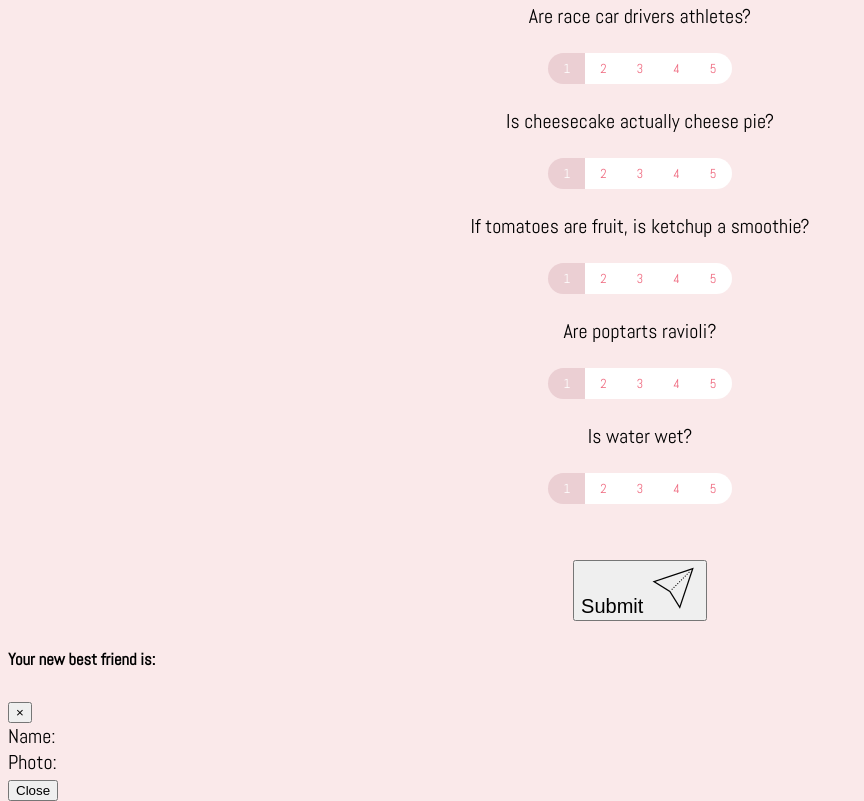
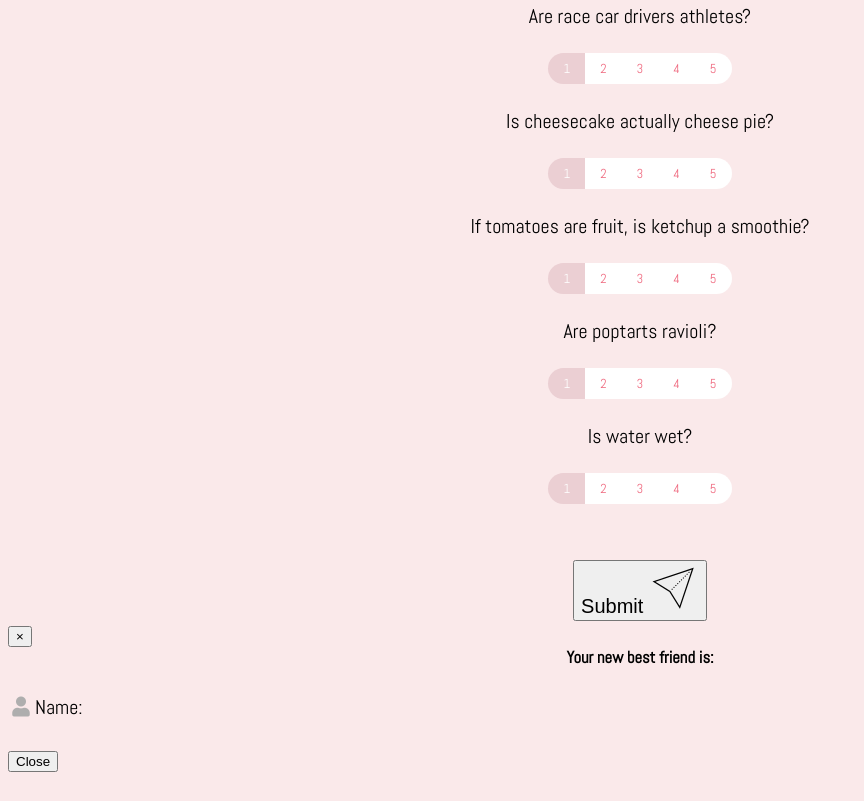
Before and after one commit to sonmic/FriendFinder, a website: page app/public/survey.html in a window 1280 px wide. Shown: the part 766-1567 px from the top of the page, without its empty margins (0-864 px from the left). After the commit the page ends 1538 px from the top, so only its background shows below. Drawn offline with nearby package versions, Linux system fonts and the light colour scheme; a web font is replaced by a local one.

Commit message:
improved result modal content layout

```diff
--- a/app/public/style.css
+++ b/app/public/style.css
@@ -26,8 +26,11 @@ body {
     text-align: center;
 }
 
+.modal-title,
+.modal-body,
 .qContainer{
     text-align: center;
+    margin: auto;
 }
 
 
--- a/app/public/survey.html
+++ b/app/public/survey.html
@@ -193,7 +193,6 @@
         <div class="modal-dialog" role="document">
           <div class="modal-content">
             <div class="modal-header">
-              <h5 class="modal-title">Your new best friend is:</h5>
               <button
                 type="button"
                 class="close"
@@ -204,22 +203,14 @@
               </button>
             </div>
             <div class="modal-body">
-
+                <h5 class="modal-title">Your new best friend is: </h5> <br>
                 <div class="friendNameContainer">
-                    <div class="friendNameL">Name: &nbsp;</div>
+                    <div class="friendNameL"><i class="fa fa-user"></i>&nbsp;Name: &nbsp;</div>
                         <div class="friendNameR" id="friendName"></div>
-
                 </div>
-
                 <div class="friendPicContainer">
-                        <div class="friendPicL">Photo: &nbsp;</div>
                         <img id="friendPhoto">
-
                     </div>
-
-
-
-
             </div>
             <div class="modal-footer">
               <button type="button" class="btn btn-primary text-danger" data-dismiss="modal">
```
Also changed, not shown: app/data/friends.js (+10 -10 lines), README.md.
